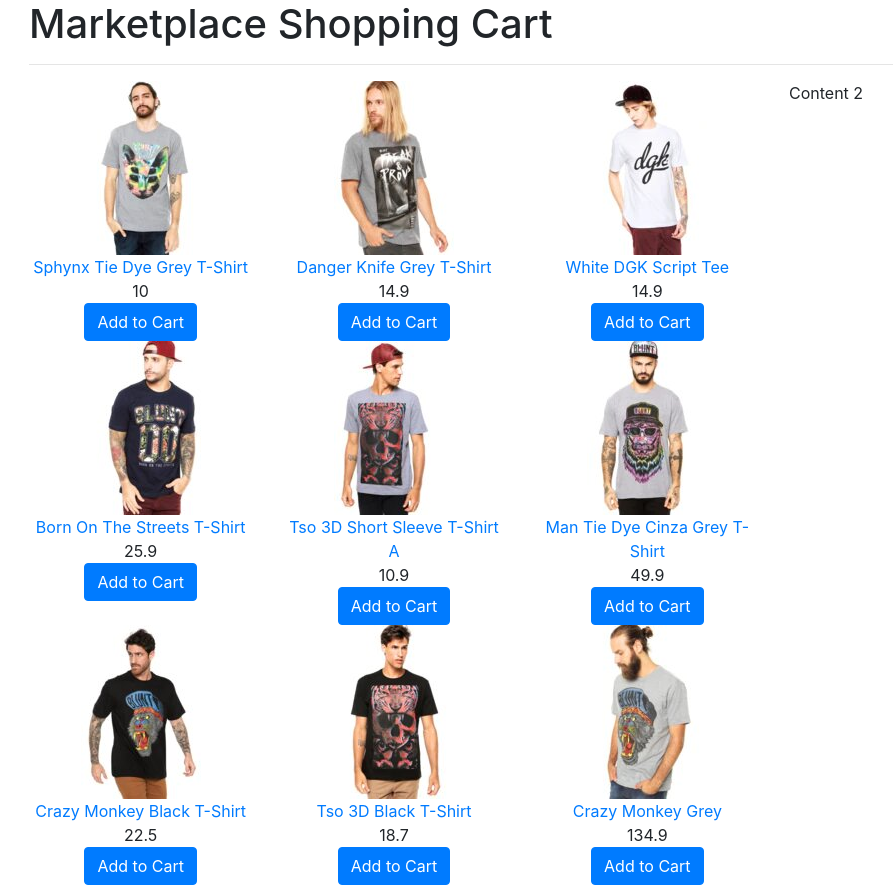
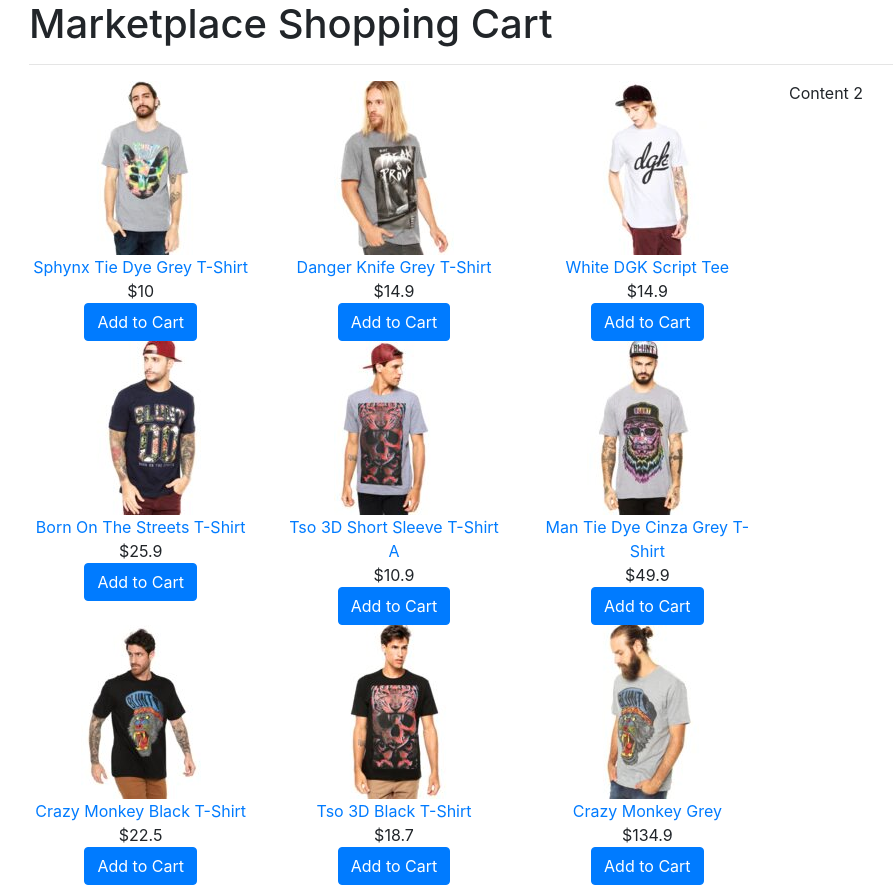
Before and after one commit to rorychristianmurray/shopping-cart, a React (Create React App) app: page / in a window 1280 px wide. Shown: the whole page, without its empty margins (56-949 px from the left). Built offline with nearby package versions, Linux system fonts and the light colour scheme; data requests are answered from the project's data file.

Commit message:
Import util to Product

```diff
--- a/src/components/Products.js
+++ b/src/components/Products.js
@@ -1,4 +1,5 @@
 import React from "react"
+import util from "../util.js"
 
 export default props => {
     console.log("Product props : ", props)
@@ -15,7 +16,7 @@ export default props => {
                 <div>{product.title}</div>
                             </a>
                             <div>
-                                <div>{product.price}</div>
+                                <div>{util.formatCurrency(product.price)}</div>
                                 <button className="btn btn-primary"
                                 onCLick={e => props.handleAddToCart(e, product)}
                                 >Add to Cart </button>
```
Also changed, not shown: src/util.js (renamed from util.js).
